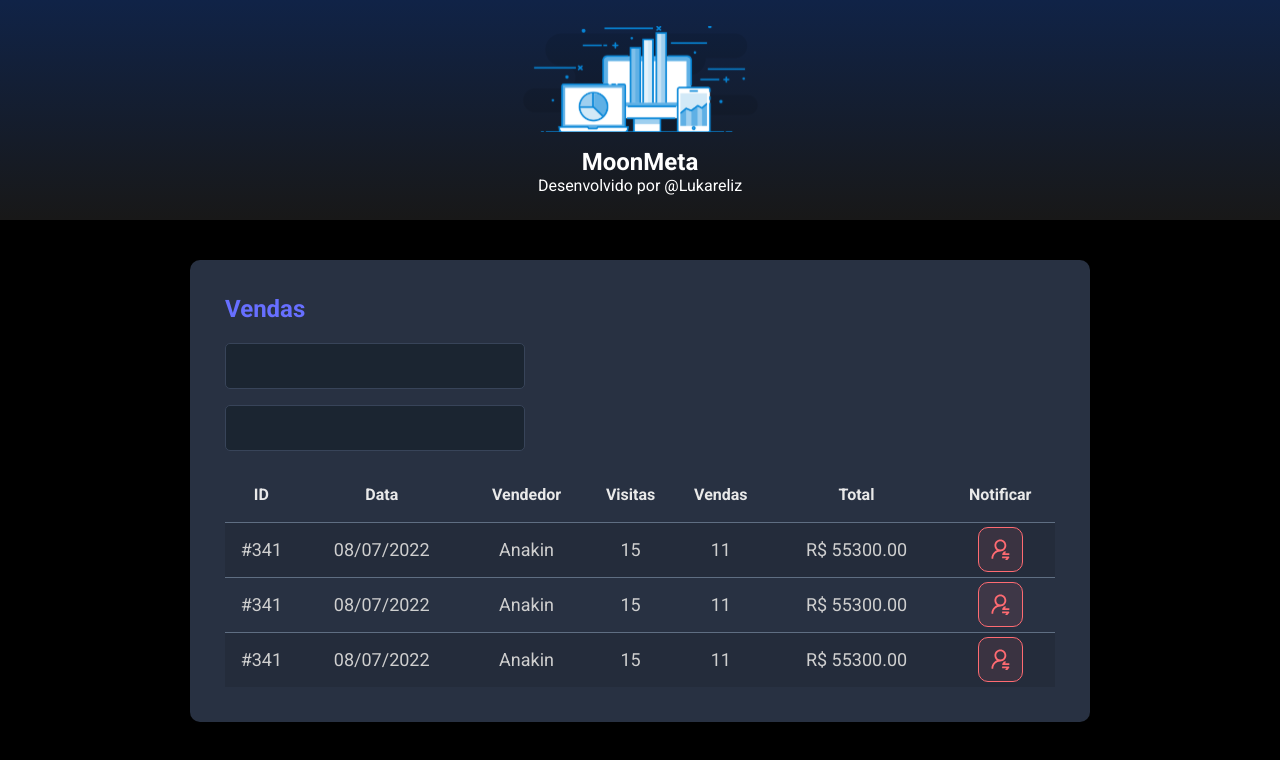
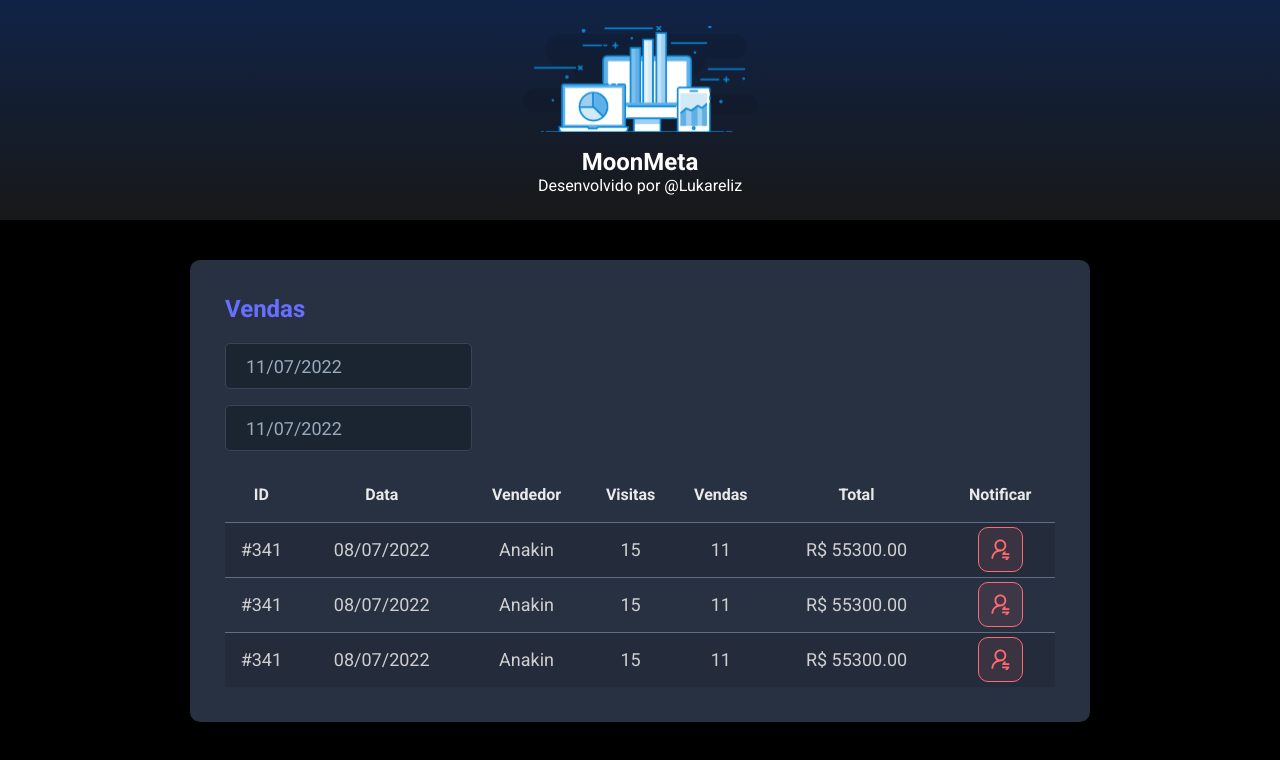
Before and after one commit to Lukareliz/MoonMeta, a React (Vite) app in the folder frontend/: page / in a window 1280 px wide. Shown: the top 760 px of the page. Built offline with nearby package versions, Linux system fonts and the light colour scheme.

Commit message:
Add DatePicker

```diff
--- a/frontend/index.html
+++ b/frontend/index.html
@@ -4,7 +4,7 @@
     <meta charset="UTF-8" />
     <link rel="icon" type="image/svg+xml" href="/src/favicon.svg" />
     <meta name="viewport" content="width=device-width, initial-scale=1.0" />
-    <title>Vite App</title>
+    <title>MoonMeta - Sales Manager</title>
   </head>
   <body>
     <div id="root"></div>
--- a/frontend/package.json
+++ b/frontend/package.json
@@ -8,7 +8,9 @@
     "preview": "vite preview"
   },
   "dependencies": {
+    "@types/react-datepicker": "4.4.2",
     "react": "^18.0.0",
+    "react-datepicker": "4.8.0",
     "react-dom": "^18.0.0"
   },
   "devDependencies": {
--- a/frontend/src/components/SalesCard/index.tsx
+++ b/frontend/src/components/SalesCard/index.tsx
@@ -1,5 +1,8 @@
 import NotificationButton from "../NotificationButton"
 import "./styles.css"
+
+import DatePicker from "react-datepicker";
+import "react-datepicker/dist/react-datepicker.css";
 
 function SalesCard() {
     return (
@@ -7,10 +10,20 @@
             <h2 className="moonmeta-sales-title">Vendas</h2>
             <div>
                 <div className="moonmeta-form-control-container">
-                    <input className="moonmeta-form-control" type="text" />
+                    <DatePicker
+                        selected={new Date()}
+                        onChange={(date: Date) => { }}
+                        className="moonmeta-form-control"
+                        dateFormat="dd/MM/yyyy"
+                    />
                 </div>
                 <div className="moonmeta-form-control-container">
-                    <input className="moonmeta-form-control" type="text" />
+                    <DatePicker
+                        selected={new Date()}
+                        onChange={(date: Date) => { }}
+                        className="moonmeta-form-control"
+                        dateFormat="dd/MM/yyyy"
+                    />
                 </div>
             </div>
 
```
Also changed, not shown: 1 other file (tests, documents, lock files or other folders).
